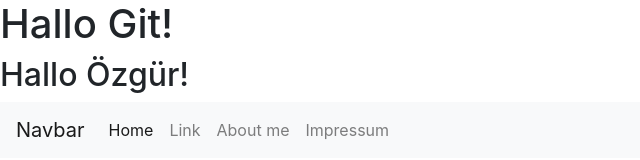
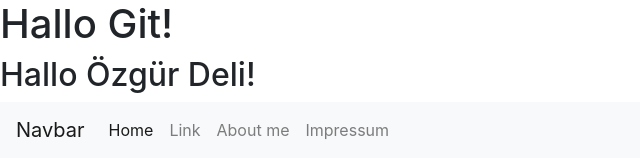
Before and after one commit to oezguerdeli/git-workshop-website, a plain HTML site: page index.html in a window 1280 px wide. Shown: the top 160 px of the page, without its empty margins (0-640 px from the left). Drawn offline with nearby package versions, Linux system fonts and the light colour scheme.

Commit message:
Update index.html

```diff
--- a/index.html
+++ b/index.html
@@ -12,7 +12,7 @@
   </head>
   <body>
     <h1>Hallo Git!</h1>
-	<h2>Hallo Özgür!</h2>
+	<h2>Hallo Özgür Deli!</h2>
 
     <nav class="navbar navbar-expand-lg navbar-light bg-light">
       <a class="navbar-brand" href="#">Navbar</a>
```
